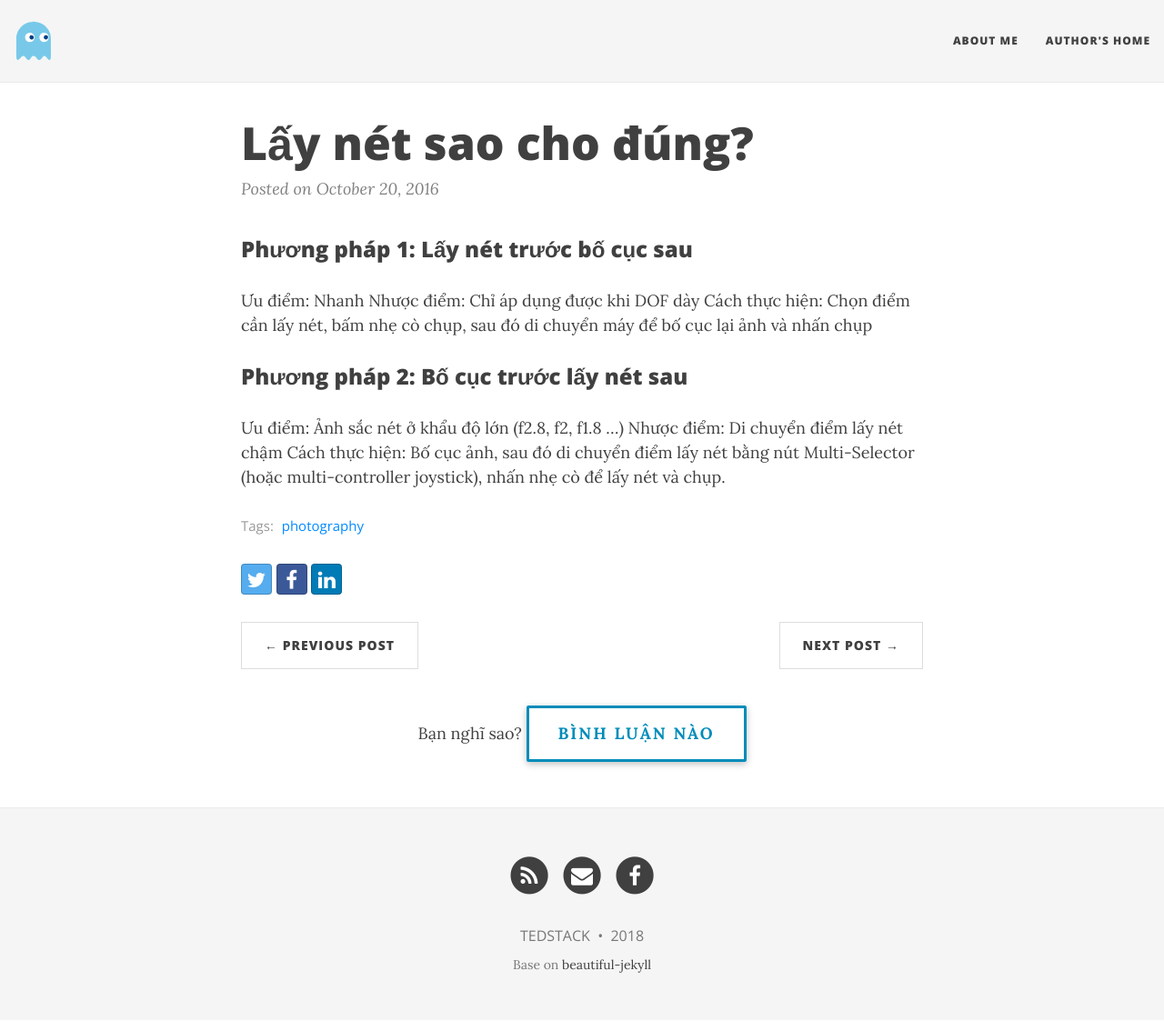
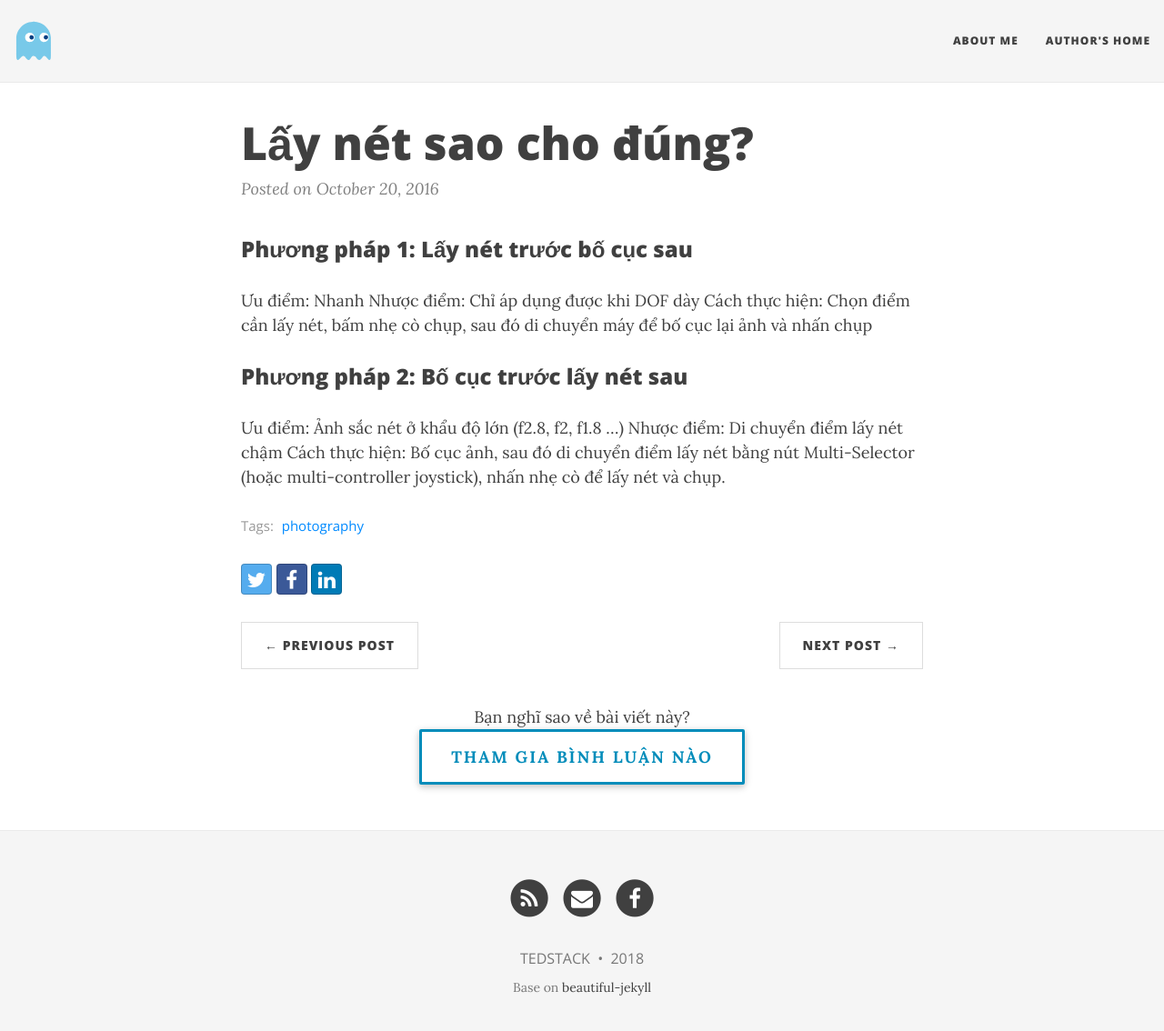
Before and after one commit to thorvn/th0j.github.io, a Jekyll site: the page built from _posts/2016-10-21-lay-net-sao-cho-dung.markdown, in a window 1280 px wide and 1147 px high. Shown: the top 1134 px of the window at 91% size. Built offline with Jekyll 4.4.1, drawn with Linux system fonts in a browser that asks for light colours; nearby versions of some CDN libraries.

Commit message:
custom disqus

```diff
--- a/_includes/disqus.html
+++ b/_includes/disqus.html
@@ -1,7 +1,7 @@
 {%- if site.disqus -%}
 <div class="show-comments">
-  Bạn nghĩ sao?
-  <a class="bttn" id="show-comments-button" onClick="disqus();return false;">Bình luận nào</a>
+  Bạn nghĩ sao về bài viết này? <br />
+  <a class="bttn" id="show-comments-button" onClick="disqus();return false;">Tham gia bình luận nào</a>
 </div>
 <div class="comments">
     <div id="disqus_thread"></div>
```
